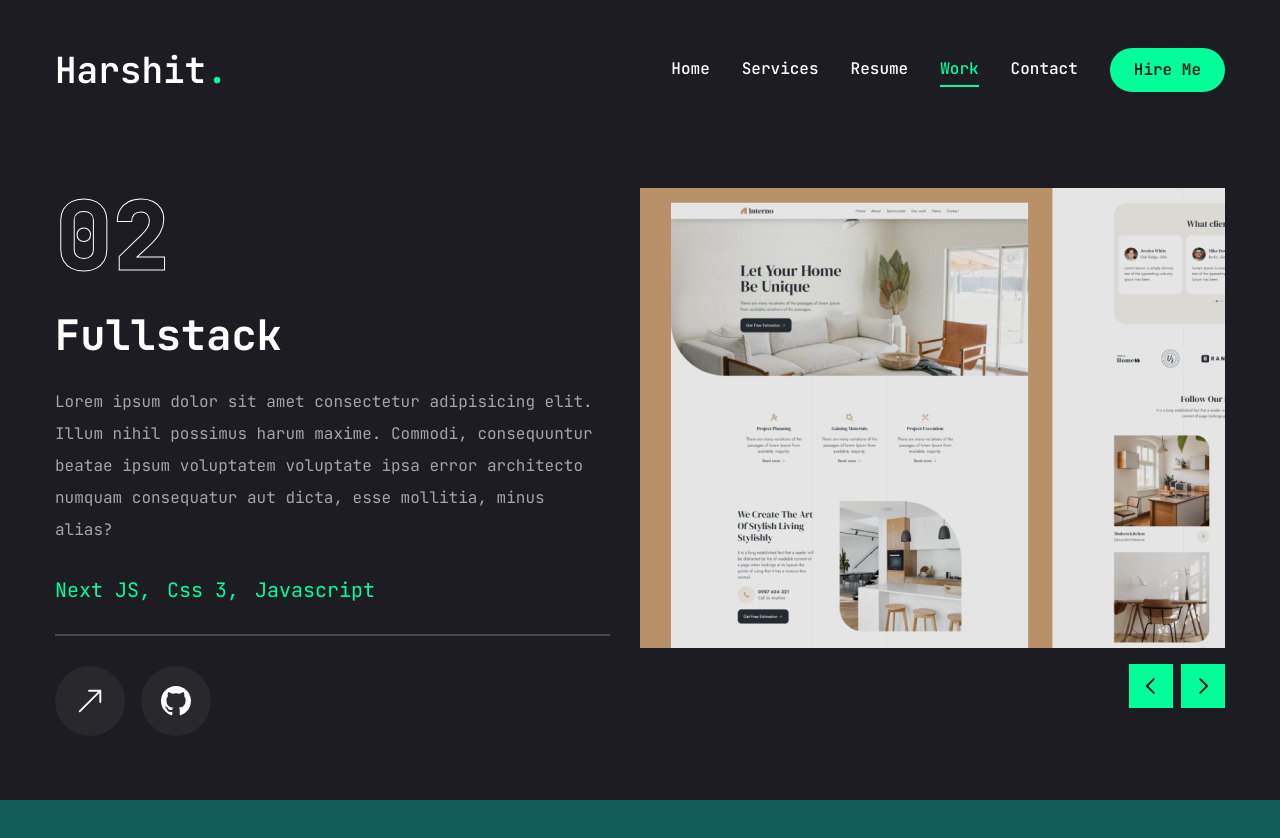
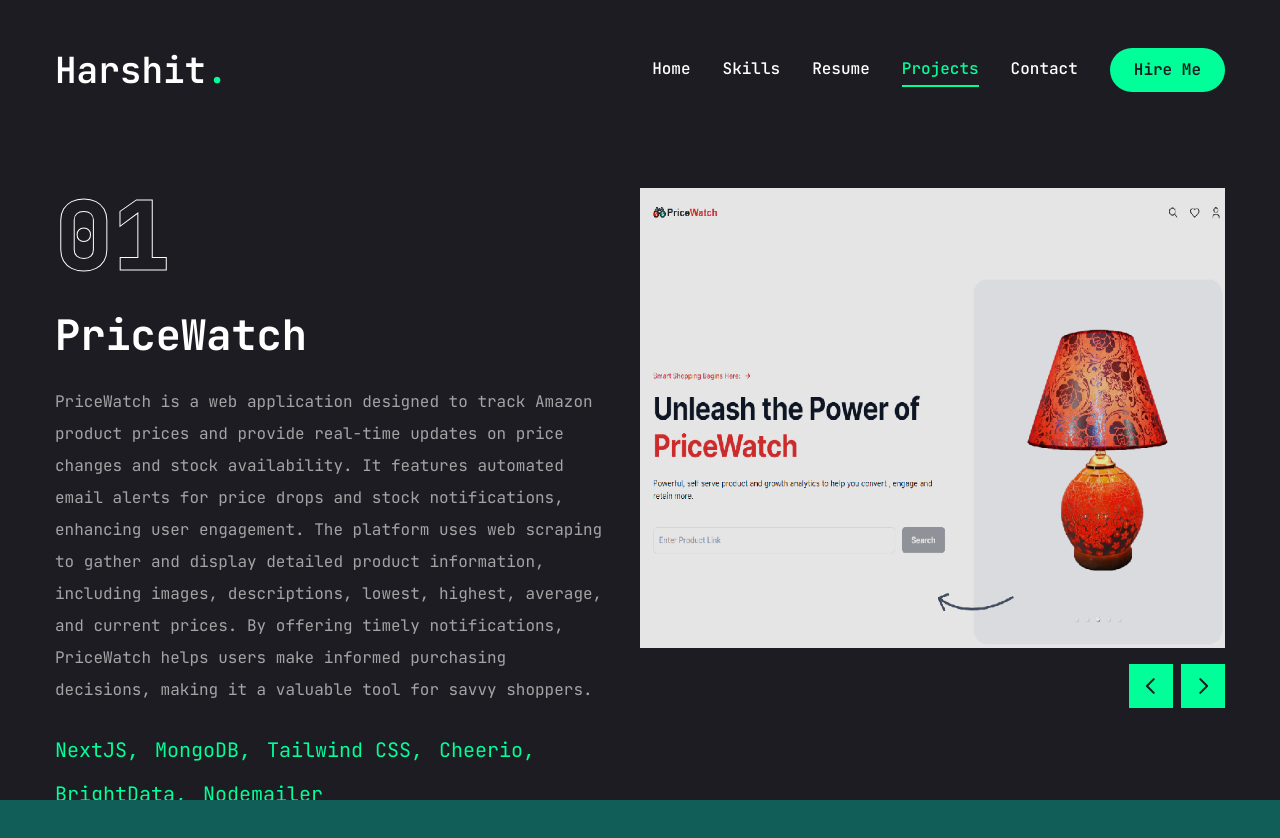
Before and after one commit to Harshitm14/Portfolio, a Next.js app: page /work in a window 1280 px wide. Shown: the top 838 px of the page. Before the commit the page ends 804 px from the top, so only its background shows below. Built offline with nearby package versions, Linux system fonts and the light colour scheme.

Commit message:
"Updated various components and pages with new content, including contact page, resume page, services page, and work page, with changes to text, images, and links."

```diff
--- a/app/contact/page.jsx
+++ b/app/contact/page.jsx
@@ -52,8 +52,7 @@
             <form className="flex flex-col gap-6 p-10 bg-[#27272c] rounded-xl">
               <h3 className="text-4xl text-accent">Let's work together</h3>
               <p className="text-white/60">
-                Lorem ipsum dolor sit amet consectetur adipisicing elit. Veritatis enim earum nam praesentium ab voluptatem similique ipsum excepturi deserunt ducimus eligendi, vero sed aspernatur voluptatum quo eum dolor nemo impedit?
-              </p>
+              I'd love to connect! Whether for collaboration, questions, or opportunities, feel free to drop a message below or reach out via email. I'll get back to you as soon as possible.              </p>
               {/*input */}
               <div className="grid grid-cols-1 md:grid-cols-2 gap-6">
                 <Input type="firstname" placeholder="Firstname" />
@@ -69,10 +68,10 @@
                 <SelectContent>
                   <SelectGroup>
                   <SelectLabel>Select a service</SelectLabel>
-                    <SelectItem value="web">Web Development</SelectItem>
-                    <SelectItem value="design">Design</SelectItem>
-                    <SelectItem value="branding">Branding</SelectItem>
-                    <SelectItem value="marketing">Marketing</SelectItem>
+                    <SelectItem value="web">Front-End Development</SelectItem>
+                    <SelectItem value="design">Full Stack Development</SelectItem>
+                    <SelectItem value="branding">Machine Learning</SelectItem>
+                    <SelectItem value="marketing">Others</SelectItem>
                   </SelectGroup>
                 </SelectContent>
               </Select>
--- a/app/page.jsx
+++ b/app/page.jsx
@@ -16,8 +16,7 @@
           Hello I'm <br /><span className="text-accent">Harshit Mania</span>
           </h1>
           <p className="max-w-[500px] mb-9 text-white/80"><br />
-          I excel at crafting elegant digital experiences and I am proficient in various programming languages and technologies.
-          </p>
+          I'm a final-year B.Tech student with a passion for programming and web development. I enjoy creating innovative solutions and have gained valuable experience through various projects and hackathons.          </p>
           {/*btn and socials */}
           <div className="flex flex-col xl:flex-row items-center gap-8">
             <a href="/Resume_Campus.pdf" download >
--- a/app/resume/page.jsx
+++ b/app/resume/page.jsx
@@ -23,7 +23,9 @@
 // about data map
 const about = {
   title: 'About Me',
-  description: "Lorem ipsum dolor sit amet consectetur adipisicing elit. Iusto, obcaecati distinctio non laudantium minima a quisquam illum accusantium necessitatibus voluptatibus architecto labore aspernatur beatae repudiandae aliquid adipisci ab eligendi magnam.",
+  description: `I am a final-year B.Tech student at KIIT University, specializing in Computer Science with a strong foundation in web development and programming. I have hands-on experience with technologies like HTML, CSS, JavaScript, and ReactJS, alongside frameworks like Tailwind CSS and NodeJS. Along with that, I also have experience with databases and query languages such as MongoDB and SQL. Passionate about building efficient, user-focused applications, I have developed projects like PriceWatch, a product-tracking tool, and PredictBay, a stock prediction platform. My achievements include being a national finalist in Solving for India by GeeksforGeeks and participating in Flipkart Grid. I am eager to collaborate with innovative teams and contribute to impactful projects.
+  \n\n
+Let's connect!`,
   info: [
     {
       fieldName: "Name",
@@ -53,25 +55,21 @@
       fieldName: "Languages",
       fieldValue: "English, Hindi, Odia",
     },
-  ]
+  ],
 };
 
 // experience data map
 const experience = {
   icon: '/assets/resume/badge.svg',
   title: 'My experience',
-  description: "Lorem ipsum dolor sit amet consectetur adipisicing elit. Minus qui doloribus, pariatur, sapiente modi quae totam hic obcaecati odio quia eligendi nihil asperiores ipsam illo, consectetur omnis voluptate ex soluta.",
+  description: "I completed a web development internship at CodeClause, where I developed responsive, cross-browser compatible web pages using front-end frameworks. I also integrated third-party APIs to enhance functionality and user experience. This internship honed my ability to meet deadlines and work independently on complex projects.",
   items: [
     {
       company: "CodeClause",
       position: "Full Stack Developer",
       duration: "2022 - Present",
     },
-    {
-      company: "CodeClause",
-      position: "Full Stack Developer",
-      duration: "2022 - Present",
-    },
+
   ]
 };
 
@@ -79,7 +77,7 @@
 const education = {
   icon: '/assets/resume/cap.svg',
   title: 'My education',
-  description: "Lorem ipsum dolor sit amet consectetur adipisicing elit. Minus qui doloribus, pariatur, sapiente modi quae totam hic obcaecati odio quia eligendi nihil asperiores ipsam illo, consectetur omnis voluptate ex soluta.",
+  description: "I am pursuing a B.Tech in Computer Science at KIIT University, Bhubaneswar, with a current GPA of 8.62, expected to graduate in July 2025. My academic foundation is complemented by practical experience in web development and participation in national-level tech competitions.",
   items: [
     {
       institution: "Kalinga Institute of Industrial Technology",
@@ -102,7 +100,7 @@
 // skills data map
 const skills = {
   title: "My Skills",
-  description: "Lorem ipsum dolor sit amet consectetur adipisicing elit. Dignissimos sequi molestias architecto quisquam labore sit, at quae laboriosam nam libero cupiditate facere aut, nostrum perferendis dolores nihil tempore culpa reiciendis.",
+  description: "Proficient in C, C++, HTML, CSS, Tailwind CSS, Git, and GitHub, with familiarity in Java, JavaScript, Python, ReactJS, MongoDB, NodeJS, and SQL. I excel at building responsive, user-friendly web applications and have experience working with APIs, web scraping, and deep learning models.",
   skillList: [
     {
       icon: <FaHtml5 />,
--- a/app/services/page.jsx
+++ b/app/services/page.jsx
@@ -5,31 +5,52 @@
 const services = [
   {
     num:'01',
-    title: 'Web Development',
+    title: 'Front-End Development',
     description:
-    "Lorem, ipsum dolor sit amet consectetur adipisicing elit. Vitae, asperiores! Asperiores distinctio totam quis consectetur at soluta qui, doloremque reprehenderit eaque, architecto nulla cumque vitae, maxime pariatur nesciunt esse repellendus!",
-    href: ""
+    [
+      <li>Proficient in HTML, CSS, Tailwind CSS, and JavaScript.
+</li>,
+      <li>Experience with frameworks like ReactJS and back-end technologies such as NodeJS.
+</li>,
+      <li>Skilled in integrating third-party APIs and ensuring cross-browser compatibility.
+</li>
+    ],
+    href: "https://decisionhub-u8tx.onrender.com/"
   },
   {
     num:'02',
-    title: 'UI/UX Design',
+    title: 'Full Stack Development',
     description:
-    "Lorem, ipsum dolor sit amet consectetur adipisicing elit. Vitae, asperiores! Asperiores distinctio totam quis consectetur at soluta qui, doloremque reprehenderit eaque, architecto nulla cumque vitae, maxime pariatur nesciunt esse repellendus!",
-    href: ""
+    [
+      <li>Competent in both front-end and back-end technologies.
+</li>,
+      <li>Familiar with MERN stack (MongoDB, ExpressJS, ReactJS, NodeJS) for creating dynamic, scalable web applications.</li>,
+      <li>Experience in developing and deploying full-stack projects </li>
+    ],
+    href: "https://price-watch-xi.vercel.app/"
   },
   {
     num:'03',
-    title: 'Logo Design',
+    title: 'Machine Learning and Data Science',
     description:
-    "Lorem, ipsum dolor sit amet consectetur adipisicing elit. Vitae, asperiores! Asperiores distinctio totam quis consectetur at soluta qui, doloremque reprehenderit eaque, architecto nulla cumque vitae, maxime pariatur nesciunt esse repellendus!",
-    href: ""
+    [
+      <li>Proficient in HTML, CSS, Tailwind CSS, and JavaScript.</li>,
+      <li>Experience with frameworks like ReactJS and back-end technologies such as NodeJS.</li>,
+      <li>Skilled in integrating third-party APIs and ensuring cross-browser compatibility.
+</li>
+    ],
+    href: "https://predictbay-v1.onrender.com/"
   },
   {
     num:'04',
-    title: 'SEO',
+    title: 'Version Control and Collaboration',
     description:
-    "Lorem, ipsum dolor sit amet consectetur adipisicing elit. Vitae, asperiores! Asperiores distinctio totam quis consectetur at soluta qui, doloremque reprehenderit eaque, architecto nulla cumque vitae, maxime pariatur nesciunt esse repellendus!",
-    href: ""
+    [
+      <li>Proficient in using Git and GitHub for version control, enabling efficient team collaboration and project management.</li>,
+      <li>Experience working in teams to deliver high-quality, scalable solutions in a timely manner.
+</li>
+    ],
+    href: "https://github.com/Harshitm14"
   },
 ];
 
@@ -60,7 +81,7 @@
         {/*top */}
         <div className='w-full flex justify-between items-center'>
           <div className='text-5xl font-extrabold text-outline text-transparent group-hover:text-outline-hover transition-all duration-500'>{service.num}</div>
-          <Link href={service.href} className='w-[70px] h-[70px] rounded-full bg-white group-hover:bg-accent transition-all duration-500 flex justify-center items-center hover:-rotate-45'>
+          <Link href={service.href} target="_blank" className='w-[70px] h-[70px] rounded-full bg-white group-hover:bg-accent transition-all duration-500 flex justify-center items-center hover:-rotate-45'>
             <BsArrowDownRight className="text-primary text-3xl" />
           </Link>
         </div>
--- a/app/work/page.jsx
+++ b/app/work/page.jsx
@@ -19,34 +19,34 @@
 const projects = [
   {
     num: "01",
-    category: "frontend",
+    category: "PriceWatch",
     title: 'project 1',
-    description: "Lorem ipsum dolor sit amet consectetur adipisicing elit. Illum nihil possimus harum maxime. Commodi, consequuntur beatae ipsum voluptatem voluptate ipsa error architecto numquam consequatur aut dicta, esse mollitia, minus alias?",
-    stack: [{ name: "Html 5" }, { name: "Css 3" }, { name: "Javascript" }],
-    image: '/assets/work/thumb1.png',
-    live: "",
-    github: "",
+    description: "PriceWatch is a web application designed to track Amazon product prices and provide real-time updates on price changes and stock availability. It features automated email alerts for price drops and stock notifications, enhancing user engagement. The platform uses web scraping to gather and display detailed product information, including images, descriptions, lowest, highest, average, and current prices. By offering timely notifications, PriceWatch helps users make informed purchasing decisions, making it a valuable tool for savvy shoppers.",
+    stack: [{ name: "NextJS" }, { name: "MongoDB" }, { name: "Tailwind CSS" } , { name: "Cheerio" } , { name: "BrightData" } , { name: "Nodemailer" }],
+    image: '/assets/work/Pricewatch.png',
+    live: "https://price-watch-xi.vercel.app/",
+    github: "https://github.com/Harshitm14/PriceWatch",
   },
   {
     num: "02",
-    category: "fullstack",
+    category: "PredictBay",
     title: 'project 2',
-    description: "Lorem ipsum dolor sit amet consectetur adipisicing elit. Illum nihil possimus harum maxime. Commodi, consequuntur beatae ipsum voluptatem voluptate ipsa error architecto numquam consequatur aut dicta, esse mollitia, minus alias?",
-    stack: [{ name: "Next JS" }, { name: "Css 3" }, { name: "Javascript" }],
-    image: '/assets/work/thumb2.png',
-    live: "",
-    github: "",
+    description: "PredictBay is a predictive analytics project focused on delivering actionable insights for business forecasting. Utilizing advanced machine learning algorithms, it analyzes historical data to predict future trends and outcomes. The project incorporates data preprocessing, feature engineering, and model training to enhance prediction accuracy. Through a user-friendly interface, users can interact with predictive models and visualize results, making it a valuable tool for strategic decision-making and risk management in various business scenarios.",
+    stack: [{ name: "Python" }, { name: "Flask" }, { name: "HTML" }, { name: "CSS" }, { name: "Javascript" }],
+    image: '/assets/work/predictbayimg.png',
+    live: "https://predictbay-v1.onrender.com/",
+    github: "https://github.com/deepraj21/Predictbay",
   },
-  {
-    num: "03",
-    category: "frontend",
-    title: 'project 1',
-    description: "Lorem ipsum dolor sit amet consectetur adipisicing elit. Illum nihil possimus harum maxime. Commodi, consequuntur beatae ipsum voluptatem voluptate ipsa error architecto numquam consequatur aut dicta, esse mollitia, minus alias?",
-    stack: [{ name: "Html 5" }, { name: "Css 3" }, { name: "Javascript" }],
-    image: '/assets/work/thumb3.png',
-    live: "",
-    github: "",
-  },
+  // {
+  //   num: "03",
+  //   category: "DecisionHub",
+  //   title: 'project 3',
+  //   description: "DecisionHub is an intuitive platform designed to streamline decision-making processes through advanced natural language processing. It allows business analysts to create and manage decision strategies using English-like rule writing, eliminating the need for complex coding. The tool supports real-time, drag-and-drop rule modifications and features live debugging for swift error resolution. DecisionHub enhances agility in strategy adaptation and simplifies complex decision frameworks, making it an essential asset for effective business strategy management.",
+  //   stack: [{ name: "Html 5" }, { name: "Css 3" }, { name: "Javascript" }, { name: "Flask" }, { name: "Python" }],
+  //   image: '/assets/work/thumb3.png',
+  //   live: "decisionhub-u8tx.onrender.com/",
+  //   github: "https://github.com/deepraj21/DecisionHub",
+  // },
 ];
 
 const Work = () => {
@@ -81,7 +81,7 @@
               {/* project desc */}
               <p className="text-white/60">{project.description}</p>
               {/* stack */}
-              <ul className='flex gap-4'>
+              <ul className='flex flex-wrap gap-4'>
                 {project.stack.map((item, index) => (
                   <li key={index} className='text-xl text-accent'>
                     {item.name}
@@ -108,7 +108,7 @@
                   </TooltipProvider>
                 </Link>
                 {/* github project button */}
-                <Link href={project.github}>
+                <Link href = {project.github}>
                   <TooltipProvider delayDuration={100}>
                     <Tooltip>
                       <TooltipTrigger className='w-[70px] h-[70px] rounded-full bg-white/5 flex justify-center items-center group'>
@@ -130,7 +130,7 @@
               className='xl:h-[520px] mb-12'
               onSlideChange={handleSlideChange}
               modules={[Autoplay]}
-              autoplay={{delay: 5000 , disableOnInteraction: false}}
+              autoplay={{delay: 10000 , disableOnInteraction: true}}
             >
               {projects.map((project, index) => (
                 <SwiperSlide key={index} className='w-full'>
@@ -138,11 +138,11 @@
                     {/* overlay */}
                     <div className='absolute top-0 bottom-0 w-full h-full bg-black/10 z-10'></div>
                     {/* image */}
-                    <div className='relative w-full h-full'>
+                    <div className='relative w-full h-full overflow-hidden'>
                       <Image
                         src={project.image}
                         fill
-                        className='object-cover'
+                        className='object-coveer'
                         alt=''
                       />
                     </div>
--- a/components/ui/MobileNav.jsx
+++ b/components/ui/MobileNav.jsx
@@ -10,7 +10,7 @@
         path: '/',
     },
     {
-        name: 'services',
+        name: 'Skills',
         path: '/services',
     },
     {
@@ -18,7 +18,7 @@
         path: '/resume',
     },
     {
-        name: 'work',
+        name: 'Projects',
         path: '/work',
     },
     {
--- a/components/ui/Nav.jsx
+++ b/components/ui/Nav.jsx
@@ -8,7 +8,7 @@
         path: "/",
     },
     {
-        name: "Services",
+        name: "Skills",
         path: "/services",
     },
     {
@@ -16,7 +16,7 @@
         path: "/resume",
     },
     {
-        name: "Work",
+        name: "Projects",
         path: "/work",
     },
     {
```
Also changed, not shown: public/assets/work/Pricewatch.png (added), public/assets/work/predictbayimg.png (added).
